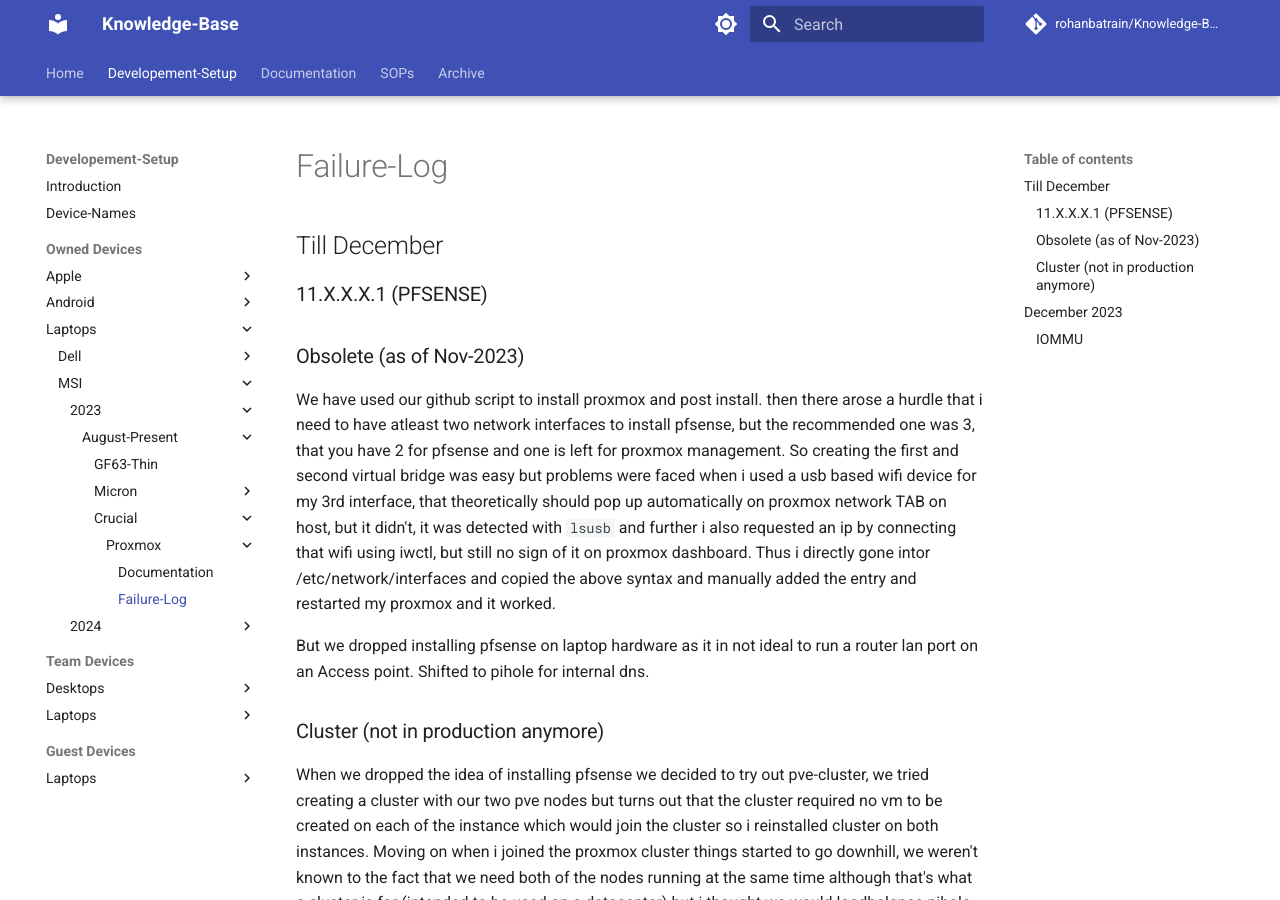
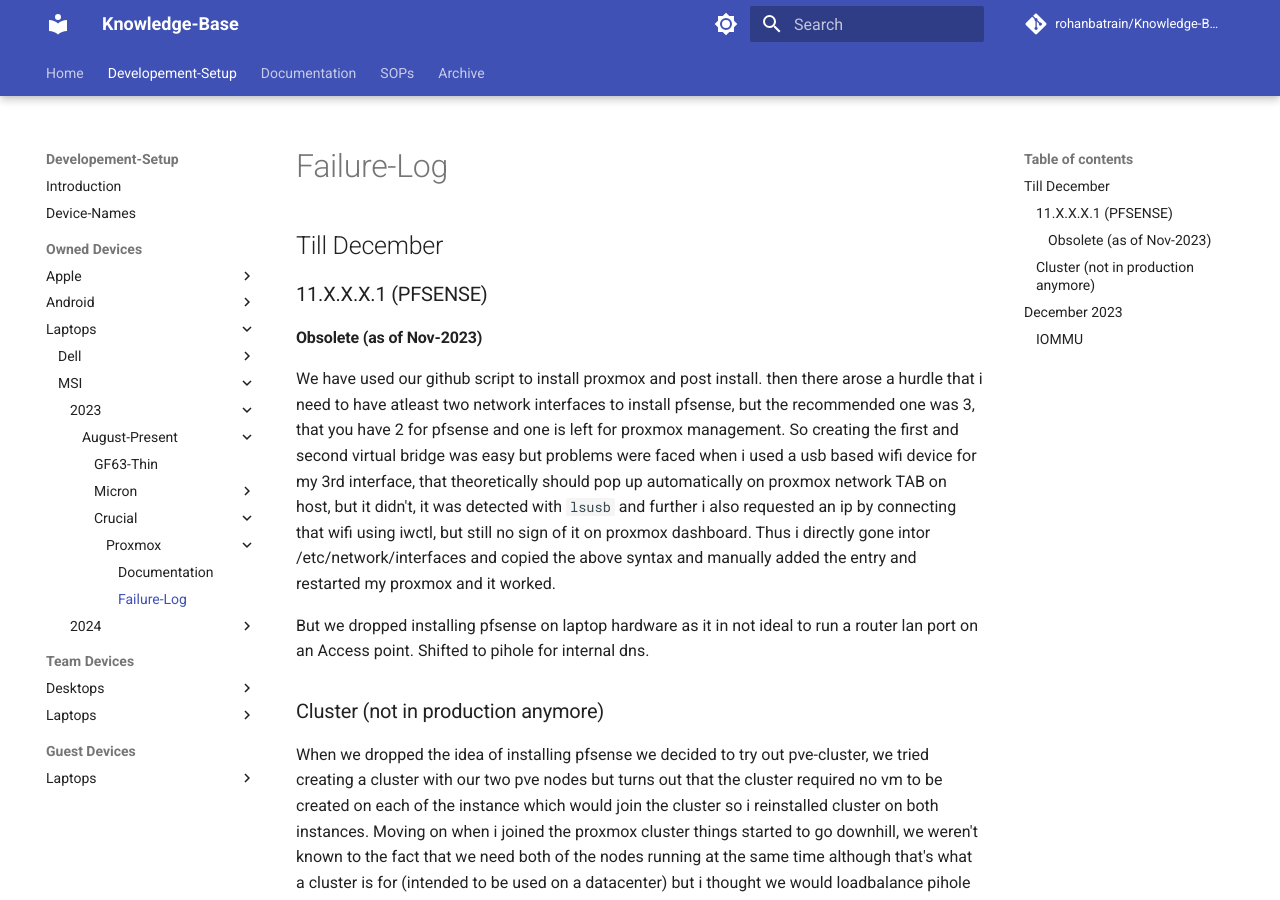
Before and after one commit to rohanbatrain/knowledge-base, an MkDocs documentation site: the page built from docs/Developement-Setup/Owned-Devices/Laptops/MSI/2023/August/Crucial-Drive/Failure-Log.md, in a window 1280 px wide and 900 px high. Built offline with MkDocs 1.6.1 and Material for MkDocs 9.7.7, drawn with Linux system fonts in a browser that asks for light colours; nearby versions of some CDN libraries; library files that are not in the unit come from our copies; comment, search, counter and statistics services are not loaded.

```diff
--- a/docs/Developement-Setup/Owned-Devices/Laptops/MSI/2023/August/Crucial-Drive/Failure-Log.md
+++ b/docs/Developement-Setup/Owned-Devices/Laptops/MSI/2023/August/Crucial-Drive/Failure-Log.md
@@ -5,7 +5,7 @@
 
 
 
-### Obsolete (as of Nov-2023)
+#### Obsolete (as of Nov-2023)
 
 We have used our github script to install proxmox and post install. then there arose a hurdle that i need to have atleast two network interfaces to install pfsense, but the recommended one was 3, that you have 2 for pfsense and one is left for proxmox management. So creating the first and second virtual bridge was easy but problems were faced when i used a usb based wifi device for my 3rd interface, that theoretically should pop up automatically on proxmox network TAB on host, but it didn't, it was detected with `lsusb` and further i also requested an ip by connecting that wifi using iwctl, but still no sign of it on proxmox dashboard. Thus i directly gone intor /etc/network/interfaces and copied the above syntax and manually added the entry and restarted my proxmox and it worked.
 
```
